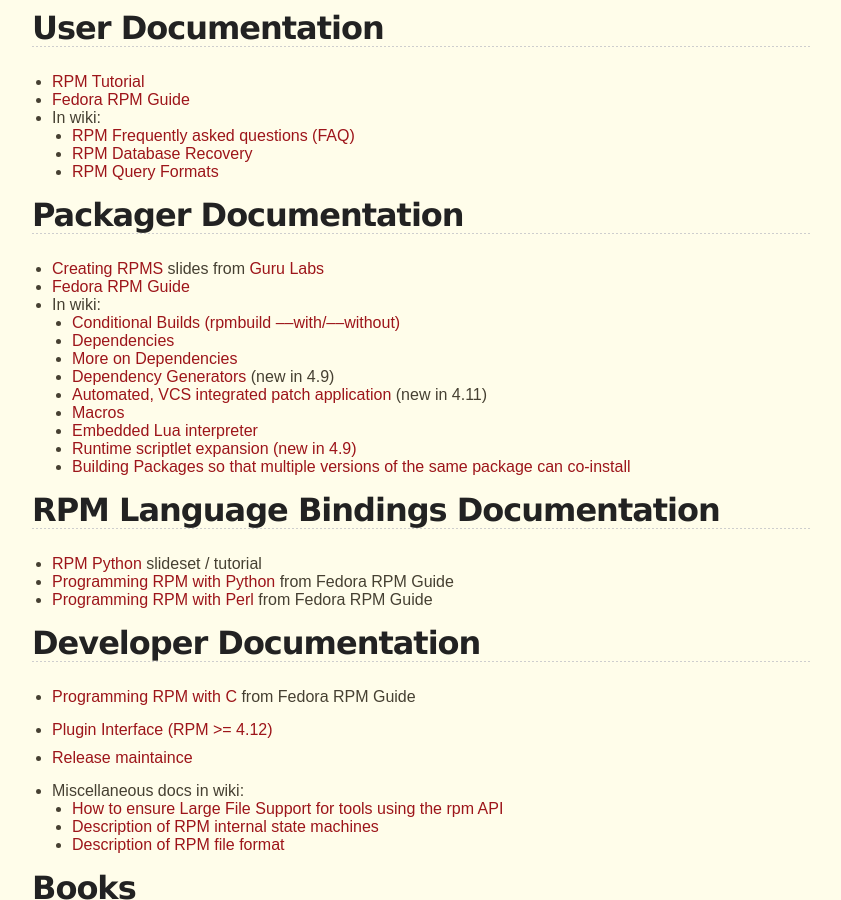
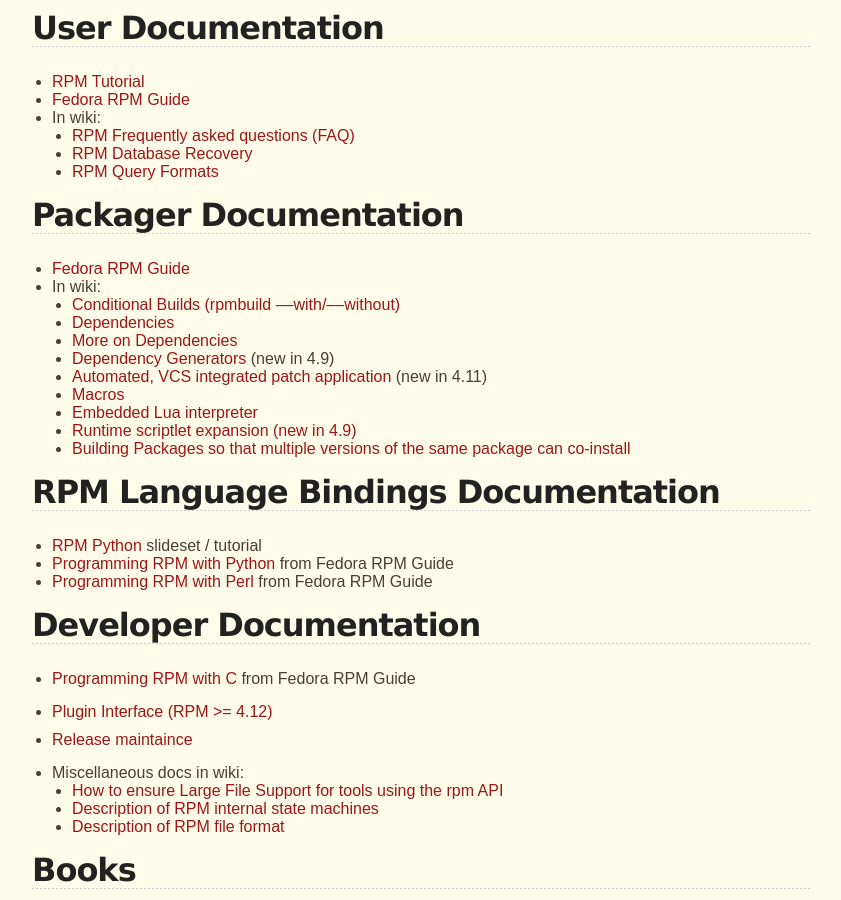
Before and after one commit to rpm-software-management/rpm-web, a Jekyll site: the page built from documentation.md, in a window 1280 px wide and 900 px high, scrolled down 309 px. Shown: the whole window, without its empty margins (218-1059 px from the left). Built offline with Jekyll 4.4.1, drawn with Linux system fonts in a browser that asks for light colours.

Commit message:
Remove broken doc link

```diff
--- a/documentation.md
+++ b/documentation.md
@@ -14,7 +14,6 @@ This page attempts to track the various relevant documentation that exists for R
   * [RPM Query Formats](user_doc/query_format.html)
 
 ## Packager Documentation
-* [Creating RPMS](http://www.gurulabs.com/GURULABS-RPM-LAB/GURULABS-RPM-GUIDE-v1.0.PDF) slides from [Guru Labs](http://www.gurulabs.com/)
 * [Fedora RPM Guide](http://docs.fedoraproject.org/en-US/Fedora_Draft_Documentation/0.1/html/RPM_Guide/index.html)
 * In wiki:
   * [Conditional Builds (rpmbuild &#8211;&#8211;with/&#8211;&#8211;without)](packager_doc/conditional_builds.html)
```
